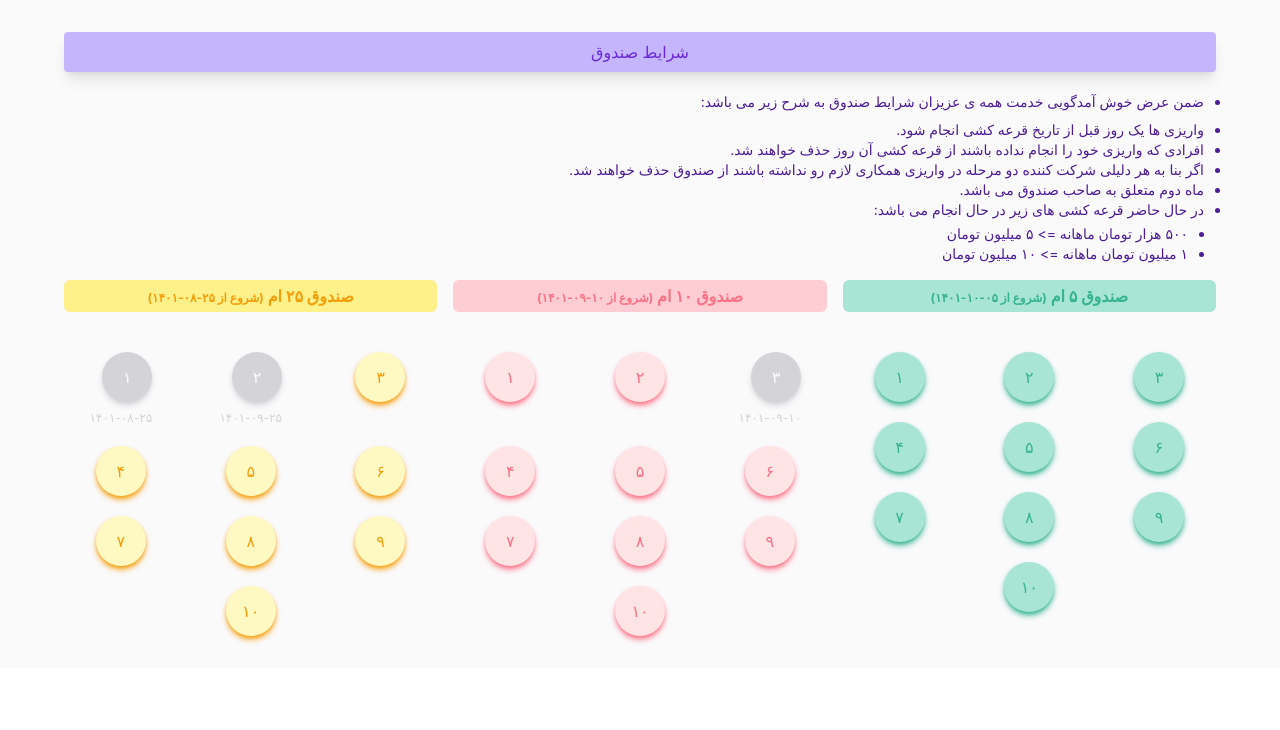
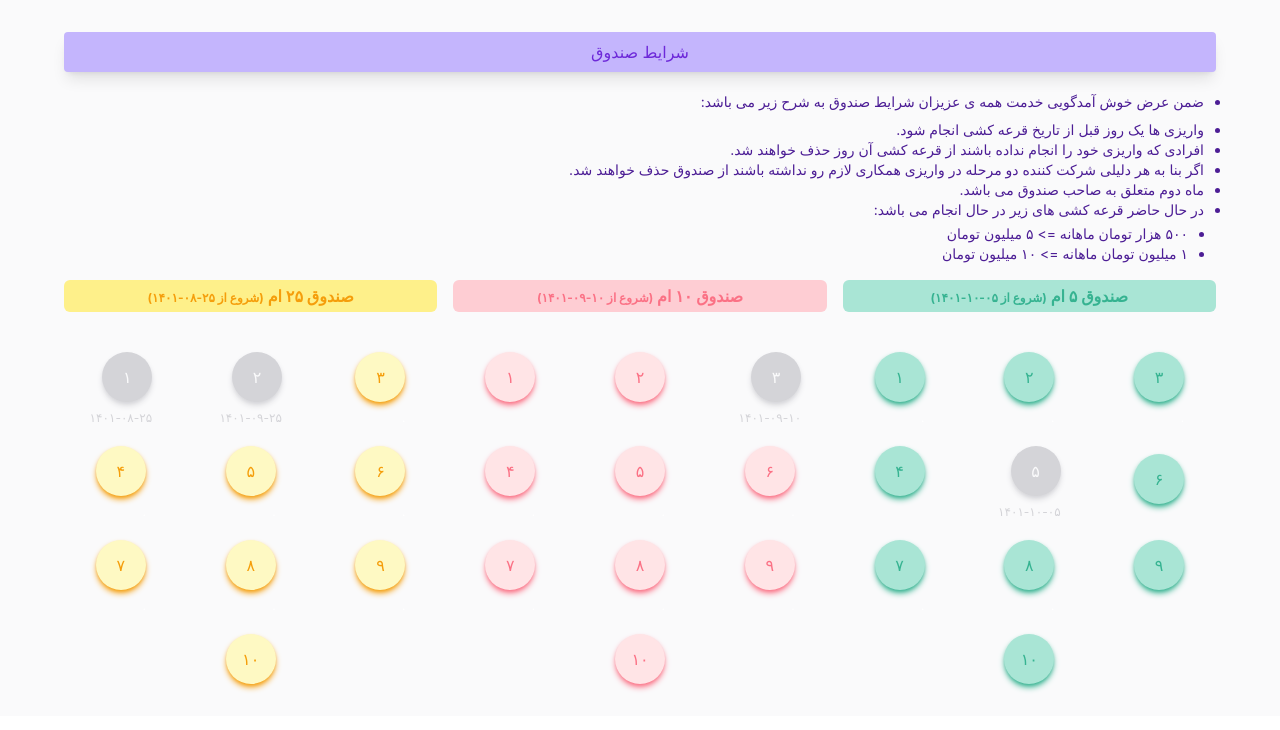
Before and after one commit to Raha7325/monthly-lottery, a React (Create React App) app: page / in a window 1280 px wide. Shown: the top 730 px of the page. Built offline with nearby package versions, Linux system fonts and the light colour scheme.

Commit message:
enhance: update data for fifth lottery and set space for all circles

```diff
--- a/src/components/Tenth-lottery.js
+++ b/src/components/Tenth-lottery.js
@@ -20,12 +20,30 @@ class TenthLottery extends Component {
            <div className='w-[50px] h-[50px] rounded-[50px] shadow-md shadow-rose-400 text-rose-400 bg-rose-100  flex items-center justify-center col-span-1'>۱</div>
            <h5 className='text-xs text-gray-200 pt-2'> </h5>
           </div>
-          <div className='w-[50px] h-[50px] rounded-[50px]	shadow-md shadow-rose-400 text-rose-400 bg-rose-100 flex items-center justify-center col-span-1'>۶</div>
-           <div className='w-[50px] h-[50px] rounded-[50px]	shadow-md shadow-rose-400 text-rose-400 bg-rose-100 flex items-center justify-center col-span-1'>۵</div>
-           <div className='w-[50px] h-[50px] rounded-[50px]	shadow-md shadow-rose-400 text-rose-400 bg-rose-100 flex items-center justify-center col-span-1'>۴</div>
-           <div className='w-[50px] h-[50px] rounded-[50px]	shadow-md shadow-rose-400 text-rose-400 bg-rose-100 flex items-center justify-center col-span-1'>۹</div>
-           <div className='w-[50px] h-[50px] rounded-[50px]	shadow-md shadow-rose-400 text-rose-400 bg-rose-100 flex items-center justify-center col-span-1'>۸</div>
-           <div className='w-[50px] h-[50px] rounded-[50px]	shadow-md shadow-rose-400 text-rose-400 bg-rose-100 flex items-center justify-center col-span-1'>۷</div>
+          <div>
+           <div className='w-[50px] h-[50px] rounded-[50px] shadow-md shadow-rose-400 text-rose-400 bg-rose-100  flex items-center justify-center col-span-1'>۶</div>
+           <h5 className='text-xs text-white pt-2'> .</h5>
+          </div>
+          <div>
+           <div className='w-[50px] h-[50px] rounded-[50px] shadow-md shadow-rose-400 text-rose-400 bg-rose-100  flex items-center justify-center col-span-1'>۵</div>
+           <h5 className='text-xs text-white pt-2'> .</h5>
+          </div>
+          <div>
+           <div className='w-[50px] h-[50px] rounded-[50px] shadow-md shadow-rose-400 text-rose-400 bg-rose-100  flex items-center justify-center col-span-1'>۴</div>
+           <h5 className='text-xs text-white pt-2'> .</h5>
+          </div>
+          <div>
+           <div className='w-[50px] h-[50px] rounded-[50px] shadow-md shadow-rose-400 text-rose-400 bg-rose-100  flex items-center justify-center col-span-1'>۹</div>
+           <h5 className='text-xs text-white pt-2'> .</h5>
+          </div>
+          <div>
+           <div className='w-[50px] h-[50px] rounded-[50px] shadow-md shadow-rose-400 text-rose-400 bg-rose-100  flex items-center justify-center col-span-1'>۸</div>
+           <h5 className='text-xs text-white pt-2'> .</h5>
+          </div>
+          <div>
+           <div className='w-[50px] h-[50px] rounded-[50px] shadow-md shadow-rose-400 text-rose-400 bg-rose-100  flex items-center justify-center col-span-1'>۷</div>
+           <h5 className='text-xs text-white pt-2'> .</h5>
+          </div>
            <div className='w-[50px] h-[50px] rounded-[50px]	shadow-md shadow-rose-400 text-rose-400 bg-rose-100 flex items-center justify-center col-span-3'>۱۰</div>
           </div>
         </div>
--- a/src/components/Twenty-five-lottery.js
+++ b/src/components/Twenty-five-lottery.js
@@ -8,9 +8,9 @@ class TwentyFiveLottery extends Component {
         <div className='flex-col'>
           <div className='mb-10 px-3 py-1 rounded-md bg-amber-200 text-center text-amber-500 font-bold'>صندوق ۲۵ ام <span className='text-xs'>(شروع از ۲۵-۰۸-۱۴۰۱)</span></div>
           <div className='grid grid-cols-3 gap-x-4 gap-y-5 place-items-center'>
-          <div className='flex self-start'>
+          <div>
            <div className='w-[50px] h-[50px] rounded-[50px] shadow-md shadow-amber-500 text-amber-500 bg-amber-100 flex items-center justify-center col-span-1'>۳</div>
-           <h5 className='text-xs text-gray-200 pt-2'> </h5>
+           <h5 className='text-xs text-white pt-2'>.</h5>
           </div>
           <div>
             <div className='w-[50px] h-[50px] rounded-[50px] shadow-md shadow-gray-200 text-gray-100 bg-gray-200 flex items-center justify-center col-span-1'>۲</div>
@@ -19,12 +19,31 @@ class TwentyFiveLottery extends Component {
           <div>
             <div className='w-[50px] h-[50px] rounded-[50px] shadow-md shadow-gray-200 text-gray-100 bg-gray-200 flex items-center justify-center col-span-1'>۱</div>
             <h5 className='text-xs text-gray-200 pt-2'>۱۴۰۱-۰۸-۲۵</h5>
-          </div>           <div className='w-[50px] h-[50px] rounded-[50px] shadow-md shadow-amber-500 text-amber-500 bg-amber-100 flex items-center justify-center col-span-1'>۶</div>
+          </div>
+          <div>
+           <div className='w-[50px] h-[50px] rounded-[50px] shadow-md shadow-amber-500 text-amber-500 bg-amber-100 flex items-center justify-center col-span-1'>۶</div>
+           <h5 className='text-xs text-white pt-2'> .</h5>
+          </div>
+          <div>
            <div className='w-[50px] h-[50px] rounded-[50px] shadow-md shadow-amber-500 text-amber-500 bg-amber-100 flex items-center justify-center col-span-1'>۵</div>
+           <h5 className='text-xs text-white pt-2'>.</h5>
+          </div>
+          <div>
            <div className='w-[50px] h-[50px] rounded-[50px] shadow-md shadow-amber-500 text-amber-500 bg-amber-100 flex items-center justify-center col-span-1'>۴</div>
+           <h5 className='text-xs text-white pt-2'>.</h5>
+          </div>
+          <div>
            <div className='w-[50px] h-[50px] rounded-[50px] shadow-md shadow-amber-500 text-amber-500 bg-amber-100 flex items-center justify-center col-span-1'>۹</div>
+           <h5 className='text-xs text-white pt-2'>.</h5>
+          </div>
+          <div>
            <div className='w-[50px] h-[50px] rounded-[50px] shadow-md shadow-amber-500 text-amber-500 bg-amber-100 flex items-center justify-center col-span-1'>۸</div>
+           <h5 className='text-xs text-white pt-2'>.</h5>
+          </div>
+          <div>
            <div className='w-[50px] h-[50px] rounded-[50px] shadow-md shadow-amber-500 text-amber-500 bg-amber-100 flex items-center justify-center col-span-1'>۷</div>
+           <h5 className='text-xs text-white pt-2'>.</h5>
+          </div>
            <div className='w-[50px] h-[50px] rounded-[50px] shadow-md shadow-amber-500 text-amber-500 bg-amber-100 flex items-center justify-center col-span-3'>۱۰</div>
           </div>
         </div>
--- a/src/components/fifth-lottery.js
+++ b/src/components/fifth-lottery.js
@@ -8,16 +8,43 @@ class FifthLottery extends Component {
         <div className='flex-col mt-[40px] md:mt-0'>
           <div className='mb-10 px-3 py-1 rounded-md bg-green-200 text-center text-green-400 font-bold'>صندوق ۵ ام <span className='text-xs'>(شروع از ۰۵-۱۰-۱۴۰۱)</span></div>
           <div className='grid grid-cols-3 gap-x-4 gap-y-5 place-items-center'>
-          <div className='w-[50px] h-[50px] rounded-[50px] shadow-md shadow-green-400 text-green-400 bg-green-100 flex items-center justify-center col-span-1'>۳</div>
-           <div className='w-[50px] h-[50px] rounded-[50px] shadow-md shadow-green-400 text-green-400 bg-green-100 flex items-center justify-center col-span-1'>۲</div>
-           <div className='w-[50px] h-[50px] rounded-[50px] shadow-md shadow-green-400 text-green-400 bg-green-100 flex items-center justify-center col-span-1'>۱</div>
-           <div className='w-[50px] h-[50px] rounded-[50px] shadow-md shadow-green-400 text-green-400 bg-green-100 flex items-center justify-center col-span-1'>۶</div>
-           <div className='w-[50px] h-[50px] rounded-[50px] shadow-md shadow-green-400 text-green-400 bg-green-100 flex items-center justify-center col-span-1'>۵</div>
-           <div className='w-[50px] h-[50px] rounded-[50px] shadow-md shadow-green-400 text-green-400 bg-green-100 flex items-center justify-center col-span-1'>۴</div>
-           <div className='w-[50px] h-[50px] rounded-[50px] shadow-md shadow-green-400 text-green-400 bg-green-100 flex items-center justify-center col-span-1'>۹</div>
-           <div className='w-[50px] h-[50px] rounded-[50px] shadow-md shadow-green-400 text-green-400 bg-green-100 flex items-center justify-center col-span-1'>۸</div>
-           <div className='w-[50px] h-[50px] rounded-[50px] shadow-md shadow-green-400 text-green-400 bg-green-100 flex items-center justify-center col-span-1'>۷</div>
-           <div className='w-[50px] h-[50px] rounded-[50px] shadow-md shadow-green-400 text-green-400 bg-green-100 flex items-center justify-center col-span-3'>۱۰</div>
+          <div>
+           <div className='w-[50px] h-[50px] rounded-[50px] shadow-md shadow-green-400 text-green-400 bg-green-100  flex items-center justify-center col-span-1'>۳</div>
+           <h5 className='text-xs text-white pt-2'> .</h5>
+          </div>
+          <div>
+           <div className='w-[50px] h-[50px] rounded-[50px] shadow-md shadow-green-400 text-green-400 bg-green-100  flex items-center justify-center col-span-1'>۲</div>
+           <h5 className='text-xs text-white pt-2'> .</h5>
+          </div>
+          <div>
+           <div className='w-[50px] h-[50px] rounded-[50px] shadow-md shadow-green-400 text-green-400 bg-green-100  flex items-center justify-center col-span-1'>۱</div>
+           <h5 className='text-xs text-white pt-2'> .</h5>
+          </div>
+          <div>
+            <div className='w-[50px] h-[50px] rounded-[50px] shadow-md shadow-green-400 text-green-400 bg-green-100 flex items-center justify-center col-span-1'>۶</div>
+            <h5 className='text-xs text-gray-200 pt-2'> </h5>
+          </div>
+          <div>
+           <div className='w-[50px] h-[50px] rounded-[50px] shadow-md shadow-gray-200 text-gray-100 bg-gray-200  flex items-center justify-center col-span-1'>۵</div>
+           <h5 className='text-xs text-gray-200 pt-2'>۱۴۰۱-۱۰-۰۵</h5>
+          </div>
+          <div className='flex self-start'>
+           <div className='w-[50px] h-[50px] rounded-[50px] shadow-md shadow-green-400 text-green-400 bg-green-100  flex items-center justify-center col-span-1'>۴</div>
+           <h5 className='text-xs text-gray-200 pt-2'> </h5>
+          </div>
+          <div className='flex self-start'>
+           <div className='w-[50px] h-[50px] rounded-[50px] shadow-md shadow-green-400 text-green-400 bg-green-100  flex items-center justify-center col-span-1'>۹</div>
+           <h5 className='text-xs text-gray-200 pt-2'> </h5>
+          </div>
+          <div>
+           <div className='w-[50px] h-[50px] rounded-[50px] shadow-md shadow-green-400 text-green-400 bg-green-100  flex items-center justify-center col-span-1'>۸</div>
+           <h5 className='text-xs text-white pt-2'> .</h5>
+          </div>
+          <div>
+           <div className='w-[50px] h-[50px] rounded-[50px] shadow-md shadow-green-400 text-green-400 bg-green-100  flex items-center justify-center col-span-1'>۷</div>
+           <h5 className='text-xs text-white pt-2'> .</h5>
+          </div>
+           <div className='w-[50px] h-[50px] rounded-[50px]	shadow-md shadow-green-400 text-green-400 bg-green-100 flex items-center justify-center col-span-3'>۱۰</div>
           </div>
         </div>
       </>
```
